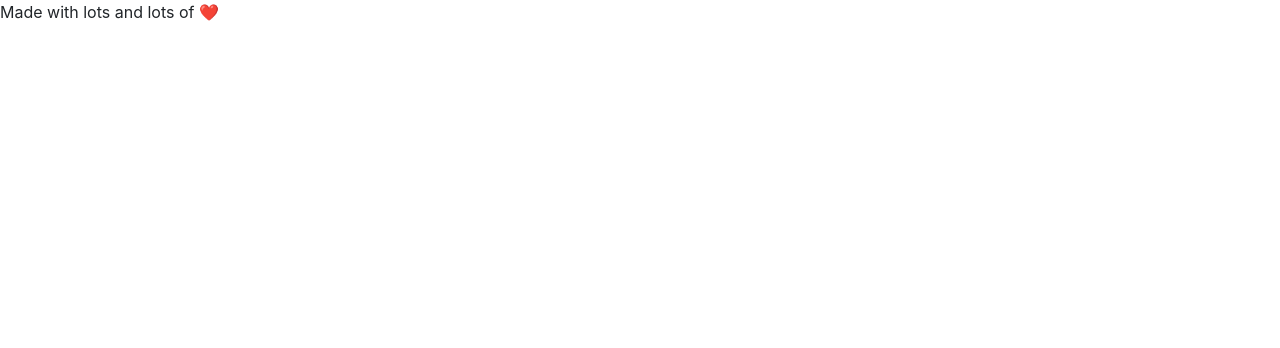
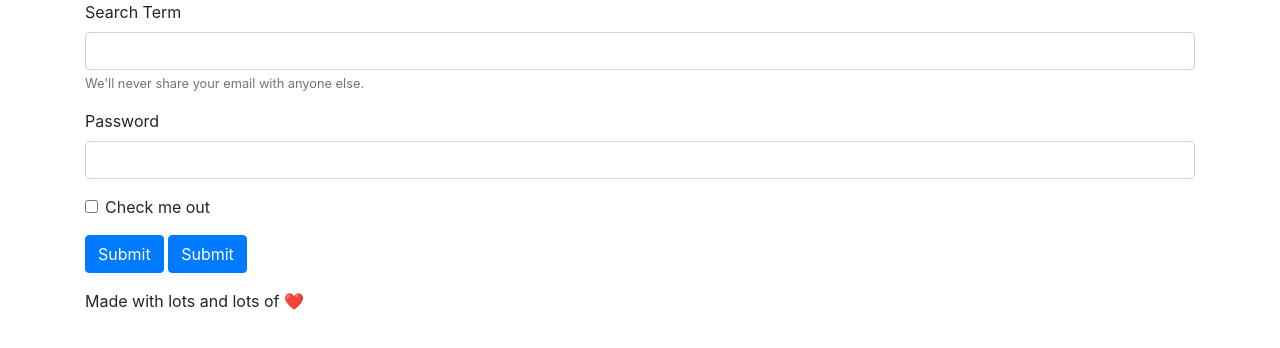
Before and after one commit to dpaul93/NYT-Search-Task, a plain HTML site: page index.html in a window 1280 px wide. Drawn offline with nearby package versions, Linux system fonts and the light colour scheme; files that its build step writes are made by us from their sources.

```diff
--- a/index.html
+++ b/index.html
@@ -10,9 +10,32 @@
     <title>Title</title>
 </head>
 <body>
+  <!--main container-->
+  <div class="container">
+    <form>
+        <div class="form-group">
+          <label for="exampleInputEmail1">Search Term</label>
+          <input type="email" class="form-control" id="exampleInputEmail1" aria-describedby="emailHelp">
+          <small id="emailHelp" class="form-text text-muted">We'll never share your email with anyone else.</small>
+        </div>
+        <div class="form-group">
+          <label for="exampleInputPassword1">Password</label>
+          <input type="password" class="form-control" id="exampleInputPassword1">
+        </div>
+        <div class="form-group form-check">
+          <input type="checkbox" class="form-check-input" id="exampleCheck1">
+          <label class="form-check-label" for="exampleCheck1">Check me out</label>
+        </div>
+        <button type="submit" class="btn btn-primary">Submit</button>
+        <button type="submit" class="btn btn-primary">Submit</button>
+      </form>
+      <div class="form-group form-check">
+
+      </div>
     <footer>
         <p> Made with lots and lots of ❤️</p>
     </footer>
+  </div>
 <script src="https://cdn.jsdelivr.net/npm/@popperjs/core@2.11.8/dist/umd/popper.min.js" integrity="sha384-I7E8VVD/ismYTF4hNIPjVp/Zjvgyol6VFvRkX/vR+Vc4jQkC+hVqc2pM8ODewa9r" crossorigin="anonymous"></script>
 <script src="https://cdn.jsdelivr.net/npm/bootstrap@5.3.2/dist/js/bootstrap.min.js" integrity="sha384-BBtl+eGJRgqQAUMxJ7pMwbEyER4l1g+O15P+16Ep7Q9Q+zqX6gSbd85u4mG4QzX+" crossorigin="anonymous"></script>
 </body>
```
